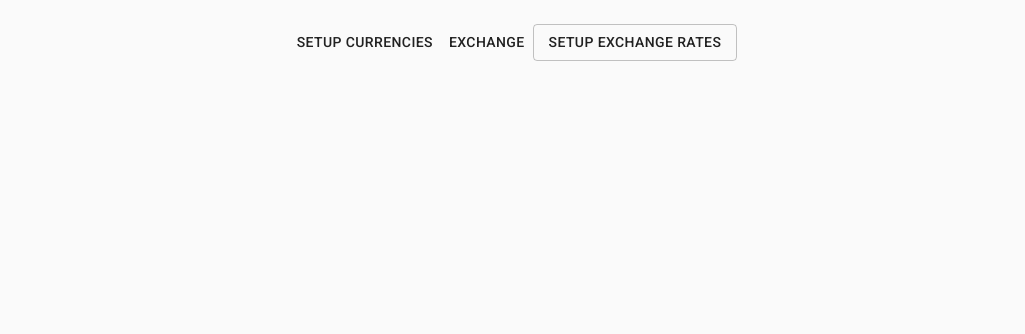
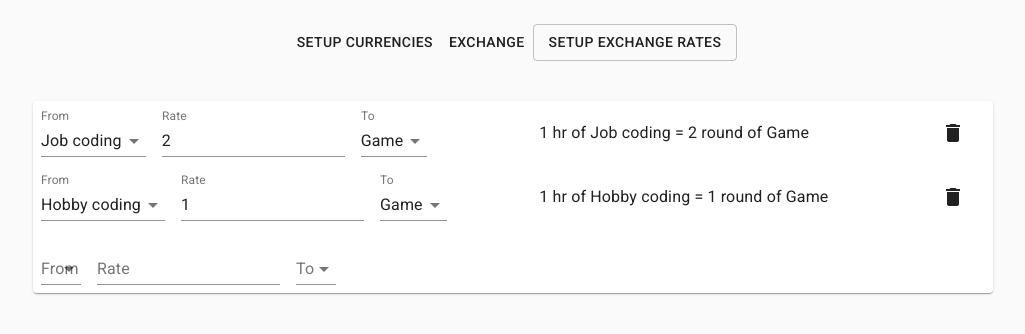
Before and after one commit to sahandevs/pls, a React (Create React App) app: page / in a window 1280 px wide. Both pictures are taken after a click on the button "SETUP EXCHANGE RATES". Shown: the top 334 px of the page, without its empty margins (127-1152 px from the left). Built offline with nearby package versions, Linux system fonts and the light colour scheme.

Commit message:
implement setup exchange rates

```diff
--- a/src/App.tsx
+++ b/src/App.tsx
@@ -2,7 +2,7 @@ import React from "react";
 import { CssBaseline, Box, Button, Card } from "@material-ui/core";
 import { ExchangePage } from "./ExchangePage";
 import { SetupCurrencies } from "./SetupCurrencies";
-import { SetupExhangeRates } from "./SetupExchangeRates";
+import { SetupExchangeRates } from "./SetupExchangeRates";
 import { DBContext, CreateOrGetDefaultDatabase } from "./data/DB";
 
 type Page = "exchange" | "setup-currencies" | "setup-exhange-rates";
@@ -43,7 +43,7 @@ function App() {
           <Card>
             {page === "exchange" && <ExchangePage />}
             {page === "setup-currencies" && <SetupCurrencies />}
-            {page === "setup-exhange-rates" && <SetupExhangeRates />}
+            {page === "setup-exhange-rates" && <SetupExchangeRates />}
           </Card>
         </Box>
       </Box>
--- a/src/SetupCurrencies.tsx
+++ b/src/SetupCurrencies.tsx
@@ -110,7 +110,7 @@ export function SetupCurrencies() {
         <CurrencyItem key={currency.name} currency={currency} isNew={false} />
       ))}
       <CurrencyItem
-        key={`new_currency_item`}
+        key={`new_currency_item_${currencies.length}`}
         currency={{
           name: `New currency ${currencies.length + 1}`,
           description: "",
--- a/src/SetupExchangeRates.tsx
+++ b/src/SetupExchangeRates.tsx
@@ -1,5 +1,143 @@
 import React from "react";
+import { ExchangeRate, useDBContext, Currency } from "./data/DB";
+import { useObservable } from "./Utils";
+import {
+  Box,
+  Icon,
+  Checkbox,
+  Button,
+  TextField,
+  Typography,
+  FormControl,
+  InputLabel,
+  MenuItem,
+  Select,
+} from "@material-ui/core";
 
-export function SetupExhangeRates() {
-  return (<> </>)
+function Item({ rate, isNew }: { rate?: ExchangeRate; isNew: boolean }) {
+  const db = useDBContext();
+  const currencies = useObservable(db.getCurrencies(), []);
+  const [from, setFrom] = React.useState(() => rate?.from);
+  const [to, setTo] = React.useState(() => rate?.to);
+  const [rateValue, setRateValue] = React.useState(
+    () => rate?.rate.toString() ?? ""
+  );
+
+  const isEdited =
+    from?.name !== rate?.from.name ||
+    to?.name !== rate?.to.name ||
+    Number(rateValue) !== rate?.rate;
+  const isValid =
+    !isNaN(Number(rateValue)) &&
+    from != null &&
+    to != null &&
+    Number(rateValue) > 0;
+
+  return (
+    <Box
+      display={"flex"}
+      flexDirection={"row"}
+      alignItems={"center"}
+      margin={1}
+      justifyContent={"space-between"}
+    >
+      <Box display={"flex"} flexDirection={"row"}>
+        <FormControl>
+          <InputLabel id="from-label-id">{"From"}</InputLabel>
+          <Select
+            labelId="from-label-id"
+            value={from?.name}
+            onChange={(e: any, d: any) =>
+              setFrom(currencies.find((x) => x.name === e.target.value))
+            }
+          >
+            <MenuItem>{"-"}</MenuItem>
+            {currencies
+              .filter((x) => x.name !== to?.name)
+              .map((currency, i) => (
+                <MenuItem key={currency.name + "_from"} value={currency.name}>
+                  {currency.name}
+                </MenuItem>
+              ))}
+          </Select>
+        </FormControl>
+        <Box marginX={1} />
+        <TextField
+          value={rateValue}
+          inputMode={"decimal"}
+          onChange={(e) => setRateValue(e.target.value)}
+          label={"Rate"}
+        />
+        <Box marginX={1} />
+        <FormControl>
+          <InputLabel id="to-label-id">{"To"}</InputLabel>
+          <Select
+            labelId="to-label-id"
+            value={to?.name}
+            onChange={(e: any, d: any) =>
+              setTo(currencies.find((x) => x.name === e.target.value))
+            }
+          >
+            <MenuItem>{"-"}</MenuItem>
+            {currencies
+              .filter((x) => x.name !== from?.name)
+              .map((currency, i) => (
+                <MenuItem key={currency.name + "_to"} value={currency.name}>
+                  {currency.name}
+                </MenuItem>
+              ))}
+          </Select>
+        </FormControl>
+      </Box>
+      {isValid && (
+        <Typography>{`1 ${from?.unit} of ${from?.name} = ${Number(rateValue)} ${
+          to?.unit
+        } of ${to?.name}`}</Typography>
+      )}
+
+      <Box display={"flex"} flexDirection={"row"}>
+        {isEdited && isValid && (
+          <Button
+            onClick={() => {
+              if (from == null || to == null) return;
+              db.addOrUpdateExchangeRate({
+                from: from,
+                to: to,
+                rate: Number(rateValue),
+              });
+            }}
+          >
+            <Icon>{"save"}</Icon>
+          </Button>
+        )}
+
+        {!isNew && rate != null && (
+          <Button
+            onClick={() => {
+              db.removeExchangeRate(rate);
+            }}
+          >
+            <Icon>{"delete"}</Icon>
+          </Button>
+        )}
+      </Box>
+    </Box>
+  );
 }
+
+export function SetupExchangeRates() {
+  const db = useDBContext();
+  const rates = useObservable(db.getExchangeRates(), []);
+  return (
+    <Box display={"flex"} flexDirection={"column"}>
+      {rates.map((rate, i) => (
+        <Item
+          key={rate.from.name + "_" + rate.to.name + "_" + rate.rate}
+          rate={rate}
+          isNew={false}
+        />
+      ))}
+      <Item key={rates.length} isNew={true} />
+    </Box>
+  );
+}
--- a/src/data/DB.ts
+++ b/src/data/DB.ts
@@ -18,7 +18,7 @@ export type Currency = {
   description: string;
 };
 
-export type ExhangeRate = {
+export type ExchangeRate = {
   from: Currency;
   to: Currency;
   rate: number;
@@ -26,7 +26,7 @@ export type ExhangeRate = {
 
 export class Database {
   private currencies = new BehaviorSubject<Currency[]>([]);
-  private exhangeRates = new BehaviorSubject<ExhangeRate[]>([]);
+  private exchangeRates = new BehaviorSubject<ExchangeRate[]>([]);
 
   addOrUpdateCurrency(currency: Currency) {
     const newValue = [...this.currencies.value];
@@ -45,8 +45,8 @@ export class Database {
     );
   }
 
-  addOrUpdateExchangeRate(rate: ExhangeRate) {
-    const newValue = [...this.exhangeRates.value];
+  addOrUpdateExchangeRate(rate: ExchangeRate) {
+    const newValue = [...this.exchangeRates.value];
     const result = newValue.find(
       (x) => x.from.name === rate.from.name && x.to.name === rate.to.name
     );
@@ -55,12 +55,12 @@ export class Database {
     } else {
       newValue.push(rate);
     }
-    this.exhangeRates.next(newValue);
+    this.exchangeRates.next(newValue);
   }
 
-  removeExchangeRate(rate: ExhangeRate) {
-    this.exhangeRates.next(
-      this.exhangeRates.value.filter(
+  removeExchangeRate(rate: ExchangeRate) {
+    this.exchangeRates.next(
+      this.exchangeRates.value.filter(
         (x) => x.from.name === rate.from.name && x.to.name === rate.to.name
       )
     );
@@ -68,6 +68,10 @@ export class Database {
 
   getCurrencies(): Observable<Currency[]> {
     return this.currencies;
+  }
+
+  getExchangeRates(): Observable<ExchangeRate[]> {
+    return this.exchangeRates;
   }
 }
 
```
